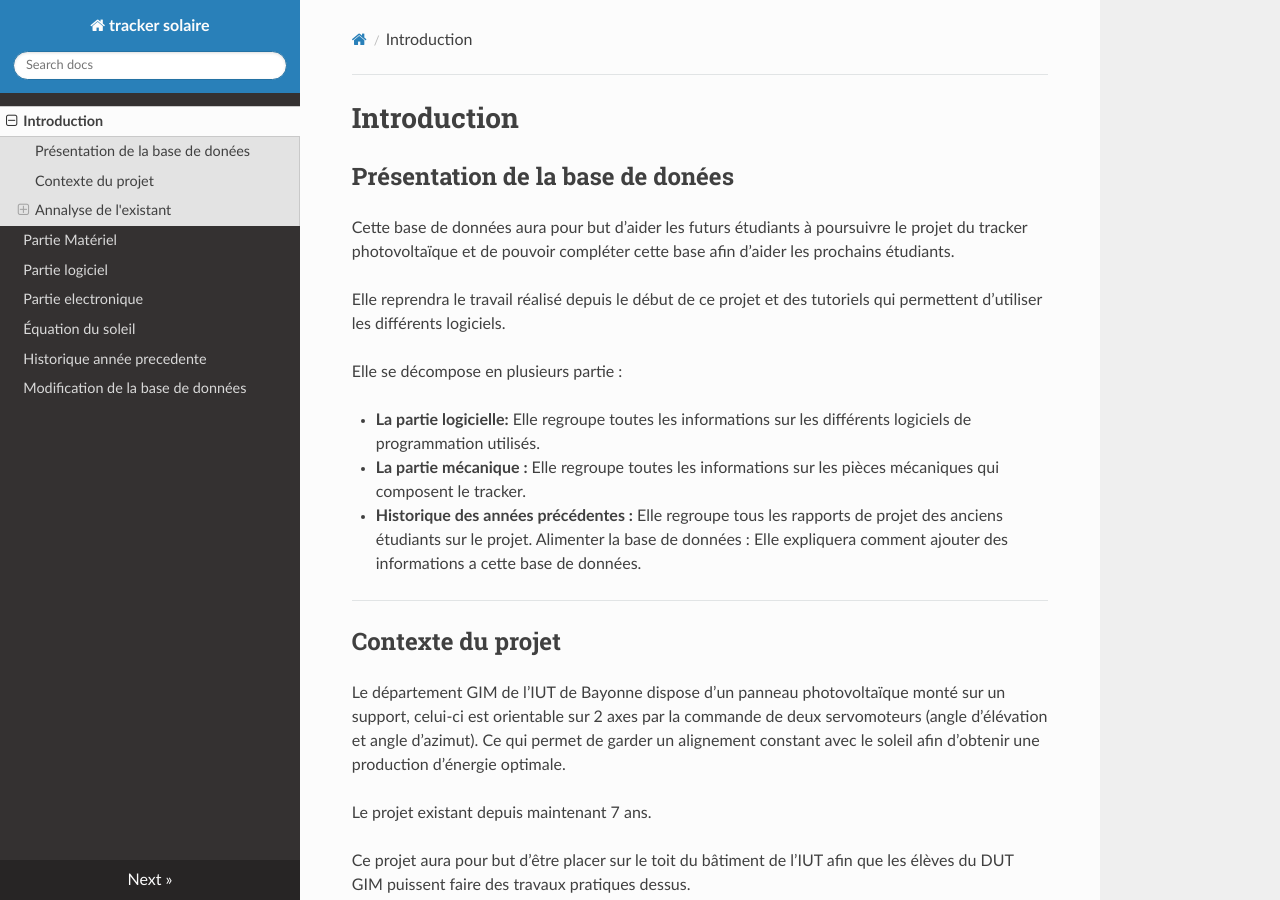
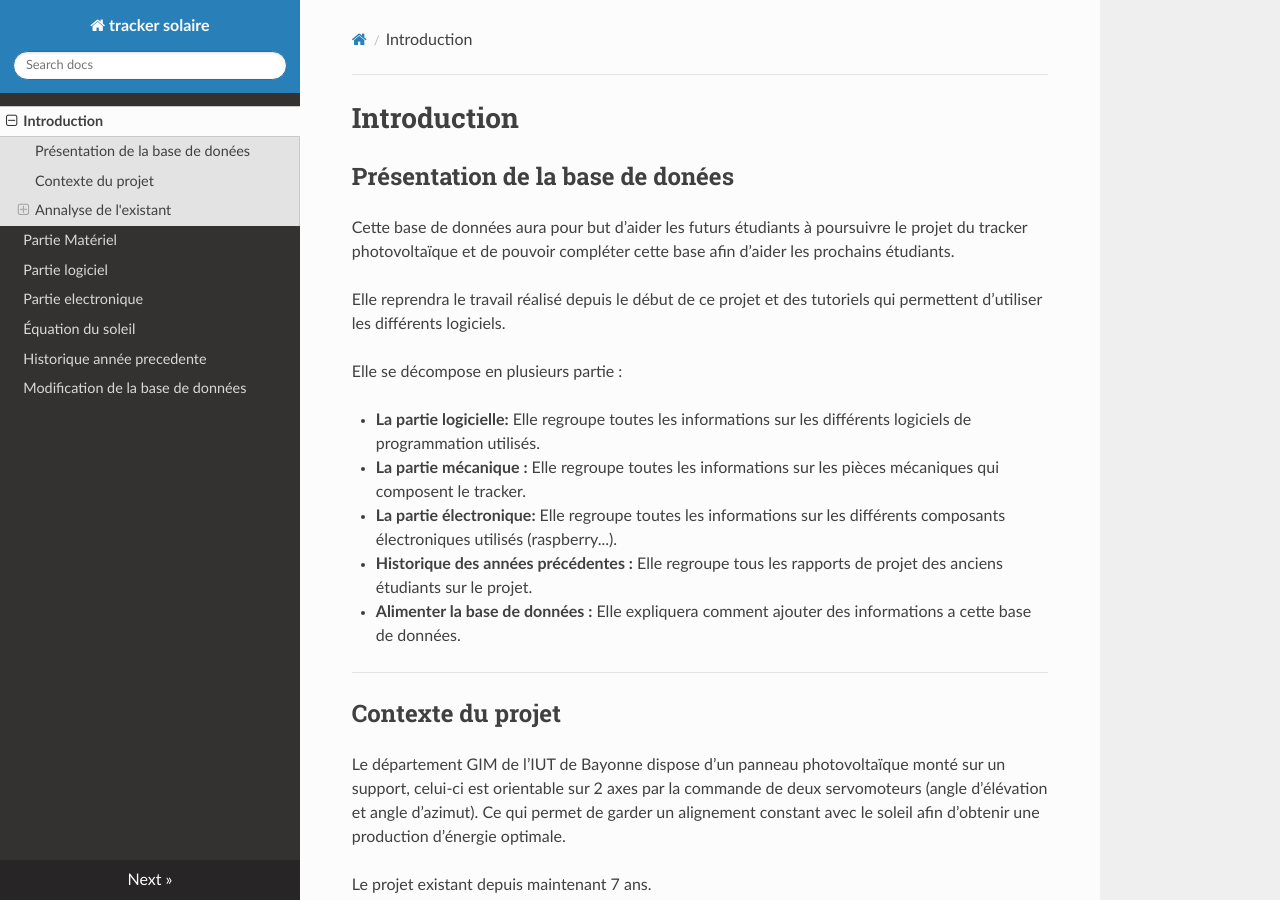
Before and after one commit to pt-tracker-gim/trackeurSolaire, an MkDocs documentation site: the page built from docs/Présentation.md, in a window 1280 px wide and 900 px high. Built offline with MkDocs 1.6.1, drawn with Linux system fonts in a browser that asks for light colours; nearby versions of some CDN libraries; old or Windows-style settings are respelled for this version of MkDocs.

Commit message:
Update Présentation.md

```diff
--- a/docs/Présentation.md
+++ b/docs/Présentation.md
@@ -11,8 +11,9 @@ Elle se décompose en plusieurs partie :
 
 * **La partie logicielle:** Elle regroupe toutes les informations sur les différents logiciels de programmation utilisés.
 * **La partie mécanique :** Elle regroupe toutes les informations sur les pièces mécaniques qui composent le tracker.
+* **La partie électronique:** Elle regroupe toutes les informations sur les différents composants électroniques utilisés (raspberry...).
 * **Historique des années précédentes :** Elle regroupe tous les rapports de projet des anciens étudiants sur le projet.
-Alimenter la base de données : Elle expliquera comment ajouter des informations a cette base de données.
+* **Alimenter la base de données :** Elle expliquera comment ajouter des informations a cette base de données.
 
 ----------------
 
```
